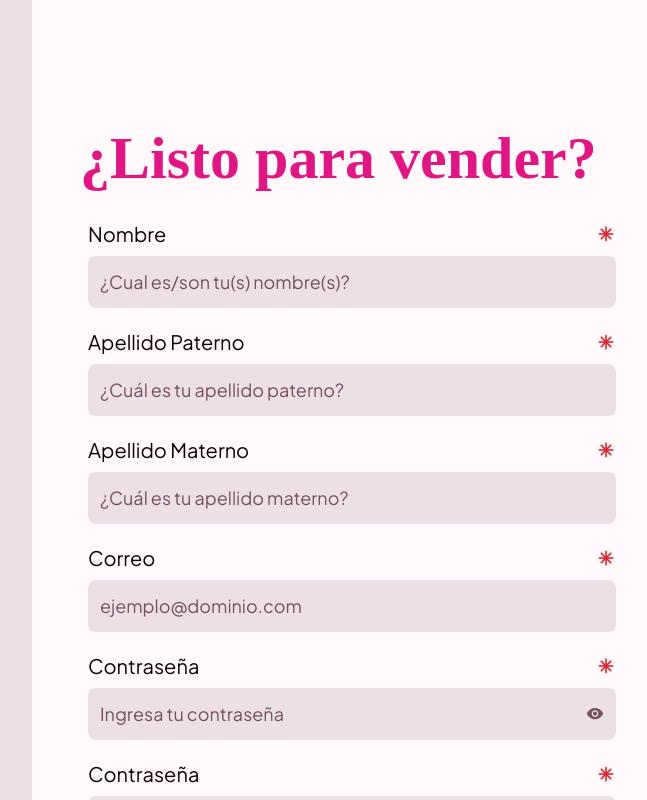
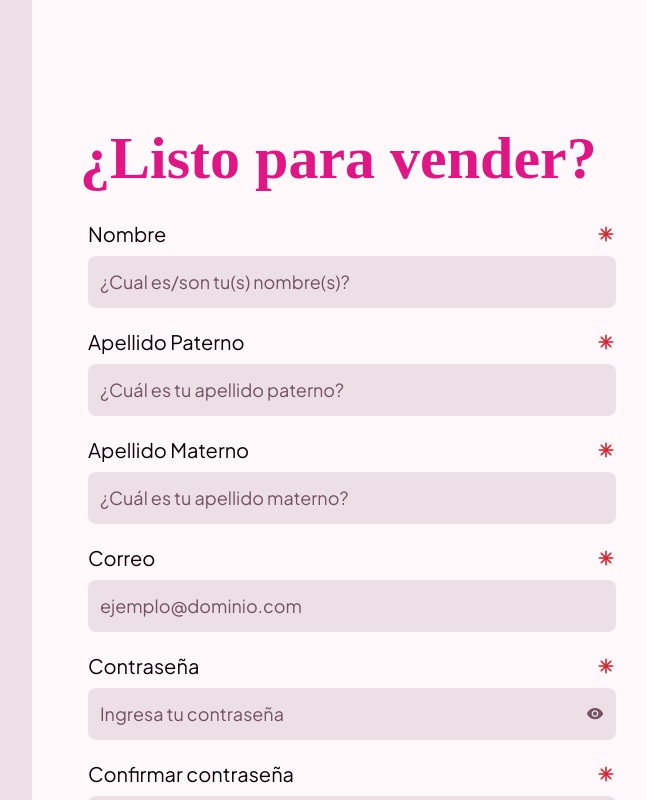
Before and after one commit to ZinnithMX/Neat-Net-Web, a React (Vite) app: page / in a window 1280 px wide. Shown: the whole page, without its empty margins (608-1255 px from the left). Built offline with nearby package versions, Linux system fonts and the light colour scheme; a web font is replaced by a local one.

Commit message:
[FIX] Confirmacion de contrasenia

```diff
--- a/src/components/Input/Password.jsx
+++ b/src/components/Input/Password.jsx
@@ -12,7 +12,7 @@ export default function Password(props){
     const [inputType, setInputType] = useState("password");
     const mayusExp = new RegExp(/(?=.*[a-z])+(?=.*[A-Z].*[A-Z])/);
     const simbolosExp = new RegExp(/(?=.*[!@#$%^&*].*[!@#$%^&*])/);
-    const numExp = new RegExp(/(?=.*[1-9].*[1-9].*[1-9])/)
+    const numExp = new RegExp(/(?=.*[1-9].*[1-9])/)
 
     const handleInput = useCallback((e) => {
 
@@ -28,27 +28,7 @@ export default function Password(props){
                     value: value
                 });
             }else{
-                if(props.tipo === "registro" || props.tipo === "confirmacion"){
-                    if(props.tipo === "confirmacion"){
-                        if(value === props.verificar) {
-                            setShowMsg(false);
-                            setMsg("");
-                            setEstado("default");
-                            props.response({
-                                error: false,
-                                value: value
-                            });
-                        }
-                        else{
-                            setShowMsg(true);
-                            setMsg("Las contraseñas no coinciden");
-                            setEstado("error");
-                            props.response({
-                                error: true,
-                                value: value
-                            });
-                        }
-                    }
+                if(props.tipo === "registro"){
                     if(value.length >= 8){
                         if(mayusExp.test(value)){
                             if(simbolosExp.test(value)){
@@ -63,7 +43,7 @@ export default function Password(props){
                                 }
                                 else{
                                     setShowMsg(true);
-                                    setMsg("Debe tener al menos tres números");
+                                    setMsg("Debe tener al menos dos números");
                                     setEstado("error");
                                     props.response({
                                         error: true,
@@ -99,7 +79,26 @@ export default function Password(props){
                             value: value
                         });
                     }
-
+                }
+                else if(props.tipo === "confirmacion"){
+                    if(value === props.verificar) {
+                        setShowMsg(false);
+                        setMsg("");
+                        setEstado("default");
+                        props.response({
+                            error: false,
+                            value: value
+                        });
+                    }
+                    else{
+                        setShowMsg(true);
+                        setMsg("Las contraseñas no coinciden");
+                        setEstado("error");
+                        props.response({
+                            error: false,
+                            value: value
+                        });
+                    }
                 }
                 else{
                     setShowMsg(false);
@@ -121,7 +120,7 @@ export default function Password(props){
             });
         }
 
-    }, [props.required, props.tipo]);
+    }, [props.required, props.tipo, props.verificar]);
 
 
     useEffect(() => {
--- a/src/pages/account/signup/SignupComprador.jsx
+++ b/src/pages/account/signup/SignupComprador.jsx
@@ -13,6 +13,7 @@ export default function SignupComprador(){
     const [contra, setContra] = useState({error: true, value:""});
     const [telPer, setTelPer] = useState({error: true, value:""});
     const [sendForm, setSendForm] = useState(false);
+    const [confContra, setConfContra] = useState({error: true, value:""});
 
 
     const [form, setForm] = useState({
@@ -23,12 +24,11 @@ export default function SignupComprador(){
         materno: mat.value,
         correo: correo.value,
         telefono: telPer.value
-
     });
 
     useEffect(() => {
 
-        if(!nombre.error && !contra.error && !correo.error && !mat.error && !pat.error && !telPer.error){
+        if(!nombre.error && !contra.error && !correo.error && !mat.error && !pat.error && !telPer.error && !confContra.error){
             setForm({
                 name: nombre.value,
                 contrasenia: contra.value,
@@ -87,12 +87,10 @@ export default function SignupComprador(){
                         <Password label="Contraseña" required={true} response={setContra} deshabilitado={false} tipo={"registro"}>
                             Ingresa tu contraseña
                         </Password>
-                        <Input label="Contraseña" required={true} response={setContra} deshabilitado={false}>
-                            Ingresa tu contraseña
-                        </Input>
-                        <Input label="Confirmar contraseña" required={true} response={null} deshabilitado={false}>
-                            Vuelve a ingresar tu contraseña
-                        </Input>
+                        <Password label={"Confirmar contraseña"} required={true} deshabilitado={false} tipo={"confirmacion"}
+                                  response={setConfContra} verificar={contra.value}>
+                            Confirma tu contraseña
+                        </Password>
                         <Input label="Telefono empresarial" required={true} response={null} deshabilitado={false}>
                             +52 1 XXX 0000 0000
                         </Input>
```
